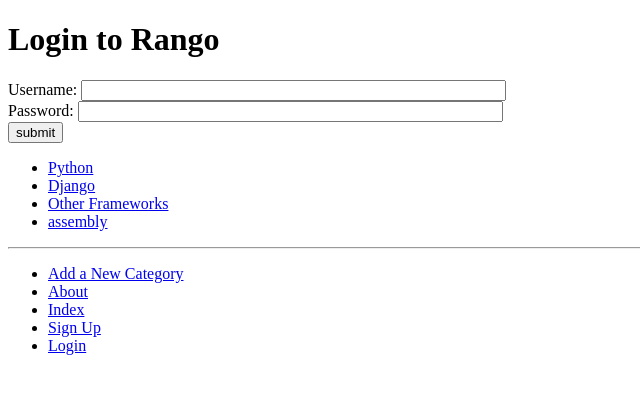
After one commit to JihuaTian/tango_with_django_project, a Django app: page /rango/login/ in a window 1280 px wide. The commit adds this page. Shown: the top 394 px of the page, without its empty margins (0-640 px from the left). Run offline with Django 3.2, Linux system fonts and the light colour scheme; data comes from the database, SQL or seed files in the repository.

Commit message:
Implementing Login Functionality

```diff
--- a/rango/urls.py
+++ b/rango/urls.py
@@ -9,4 +9,5 @@ urlpatterns = [
     path('category/<slug:category_name_slug>/add_page/',views.add_page,name='add_page'),
     path('add_category/', views.add_category, name='add_category'),
     path('register/',views.register,name='register'),
+    path('login/', views.user_login, name='login'),
 ]
--- a/rango/views.py
+++ b/rango/views.py
@@ -16,7 +16,6 @@ def index(request):
     category_list = Category.objects.order_by('-likes')[:5]
     page_list = Page.objects.order_by('-views')[:5]
     context_dict = {}
-    context_dict['boldmessage'] = 'Crunchy, creamy, cookie, candy, cupcake!'
     context_dict['categories'] = category_list
     context_dict['pages'] = page_list
 
--- a/templates/rango/base.html
+++ b/templates/rango/base.html
@@ -30,6 +30,7 @@
             <li><a href="{% url 'rango:about' %}">About</a></li>
             <li><a href="{% url 'rango:index' %}">Index</a></li>
             <li><a href="{% url 'rango:register' %}">Sign Up</a></li>
+            <li><a href="{% url 'rango:login' %}">Login</a></li>
         </ul>
     </div>
 
--- /dev/null
+++ b/templates/rango/login.html
@@ -0,0 +1,18 @@
+{% extends 'rango/base.html' %}
+{% load staticfiles %}
+
+{% block title_block %}
+    Login
+{% endblock %}
+
+{% block body_block %}
+<h1>Login to Rango</h1>
+<form id="login_form" method="post" action="{% url 'rango:login' %}">
+    {% csrf_token %}
+    Username: <input type="text" name="username" value="" size="50" />
+    <br />
+    Password: <input type="password" name="password" value="" size="50" />
+    <br />
+    <input type="submit" value="submit" />
+</form>
+{% endblock %}
```
Also changed, not shown: templates/rango/index.html (+6 -2 lines).
